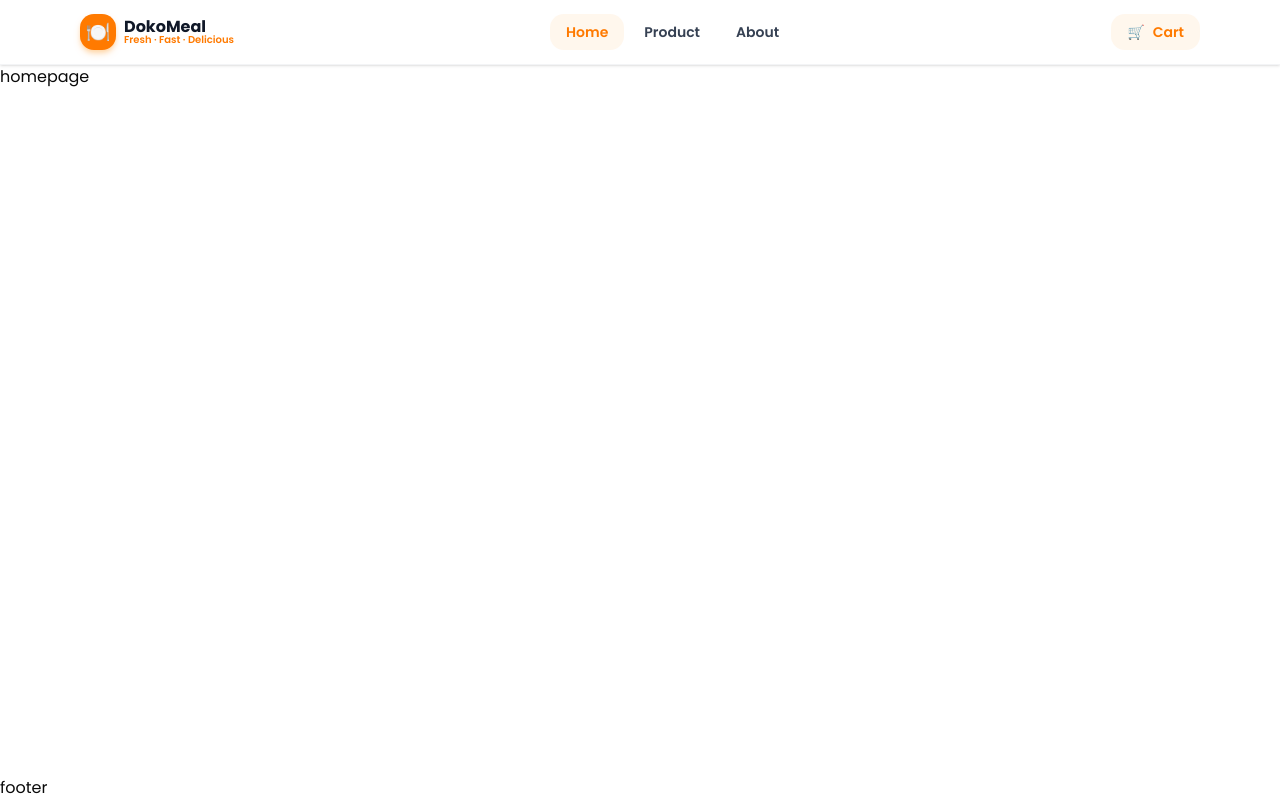
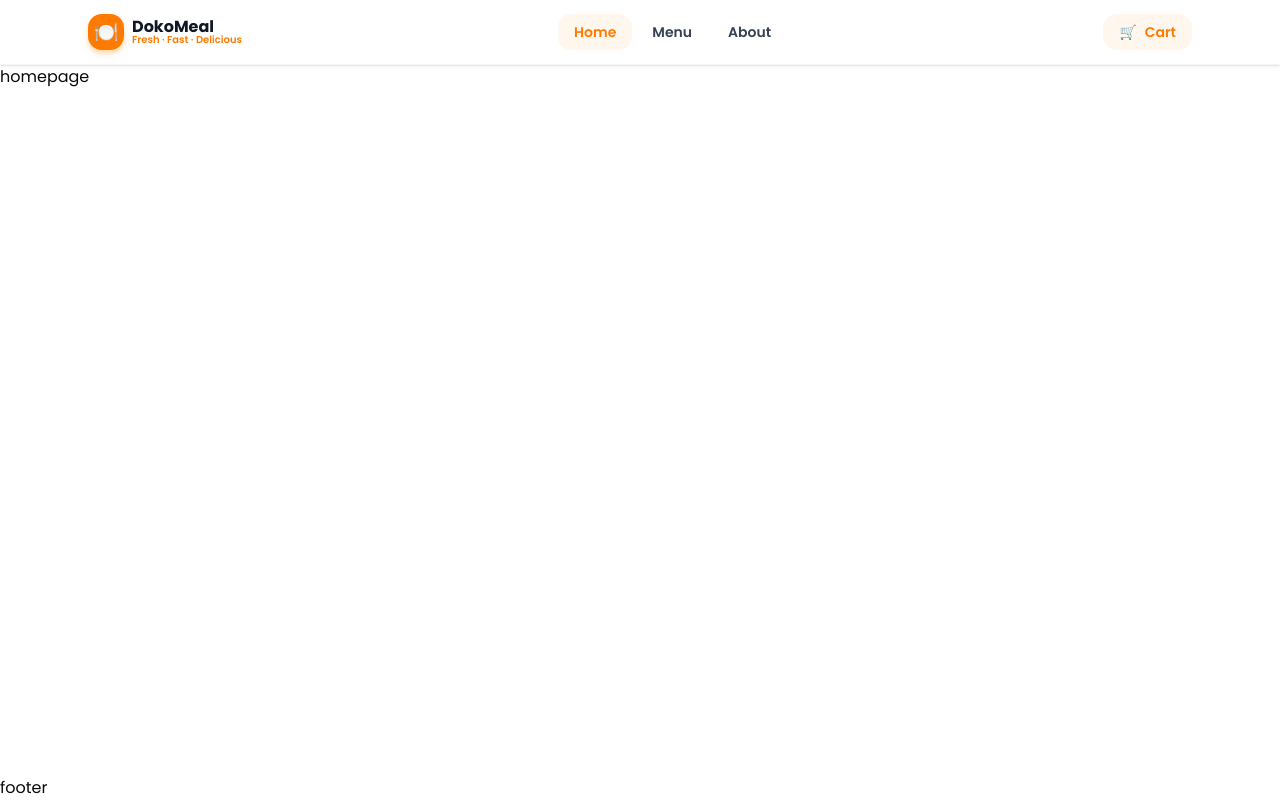
Before and after one commit to sarinashresthaa/dokomeal, a React (Vite) app: page / in a window 1280 px wide. Built offline with nearby package versions, Linux system fonts and the light colour scheme.

Commit message:
refactor: rename Product page to Menu

```diff
--- a/src/components/Layout/Navbar.tsx
+++ b/src/components/Layout/Navbar.tsx
@@ -5,7 +5,7 @@ import { IoCloseOutline, IoReorderThreeOutline } from "react-icons/io5"
 
 const menus = [
   { name: "Home", href: ROUTES.HOME },
-  { name: "Product", href: ROUTES.PRODUCT },
+  { name: "Menu", href: ROUTES.MENU },
   { name: "About", href: ROUTES.ABOUT },
 ]
 
@@ -15,7 +15,7 @@ const Navbar = () => {
   const location = useLocation()
   return (
     <nav className="sticky top-0 z-50 border-b border-gray-100 bg-white shadow-sm">
-      <div className="mx-auto max-w-6xl px-4">
+      <div className="mx-auto max-w-6xl px-4 sm:px-6">
         <div className="flex h-16 items-center justify-between">
           <button
             onClick={() => navigate(ROUTES.HOME)}
--- /dev/null
+++ b/src/pages/Menu.tsx/index.tsx
@@ -0,0 +1,10 @@
+
+const Menu = () => {
+  return (
+    <div>
+      Menu here
+    </div>
+  )
+}
+
+export default Menu
--- a/src/pages/Product.tsx/index.tsx
+++ /dev/null
@@ -1,10 +0,0 @@
-
-const Product = () => {
-  return (
-    <div>
-      product
-    </div>
-  )
-}
-
-export default Product
--- a/src/routes/routes.ts
+++ b/src/routes/routes.ts
@@ -1,8 +1,8 @@
 export const ROUTES = {
     ROOT: "*",
     HOME: "/",
-    PRODUCT: "/products",
-    PRODUCT_DETAIL: "/product-detail",
+    MENU: "/menu",
+    MENU_DETAIL: "/menu-detail",
     ABOUT: "/about",
     CART: "/cart",
 }
```
Also changed, not shown: src/routes/index.tsx (+4 -4 lines).
